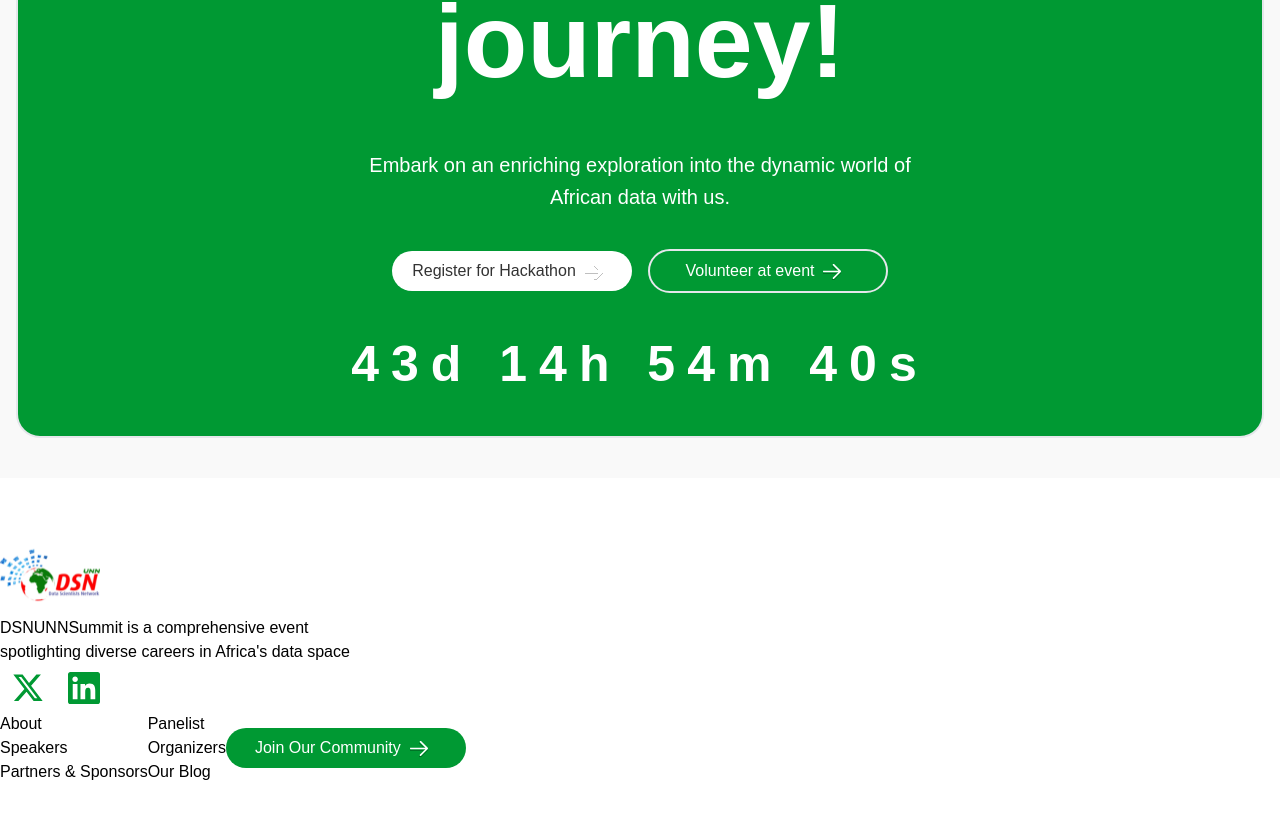
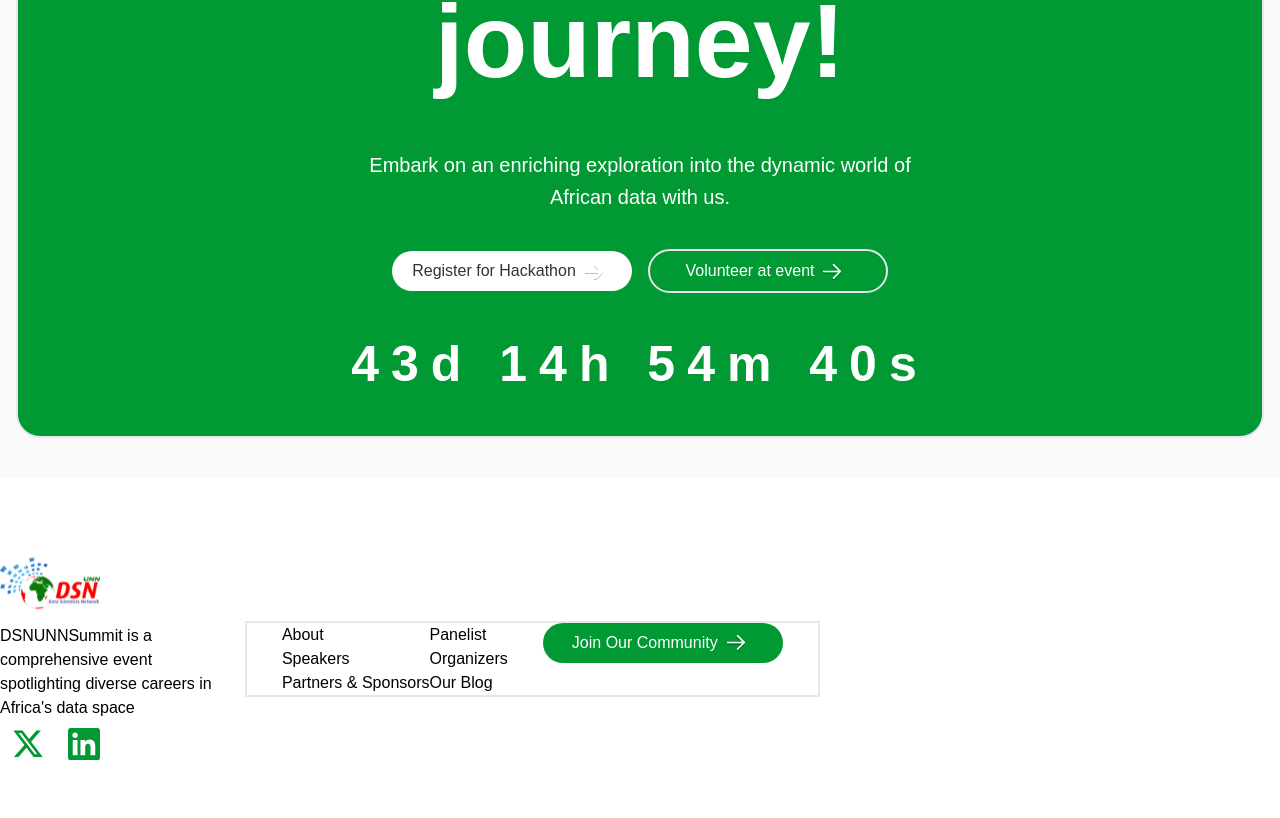
Before and after one commit to juverasworld/dsunnsumit, a Next.js app: page / in a window 1280 px wide. Shown: the part 5179-5997 px from the top of the page. Built offline with nearby package versions, Linux system fonts and the light colour scheme; a web font is replaced by a local one.

Commit message:
footer fixes

```diff
--- a/component/Footer.tsx
+++ b/component/Footer.tsx
@@ -1,10 +1,10 @@
-import React from 'react';
-import Link from 'next/link';
-import Image from 'next/image';
+import React from "react";
+import Link from "next/link";
+import Image from "next/image";
 const Footer: React.FC = () => {
   return (
-      <footer className="my-16 border-0">
-        <div className="">
+    <footer className="my-16 border-0 flex container mx-auto">
+      <div className="flex xl:flex-row  flex-col items-center xl:justify-evenly justify-start">
         <div className="my-2 mx-10 lg:mx-0 ">
           <Link
             href="/"
@@ -34,7 +34,7 @@ const Footer: React.FC = () => {
             />
           </p>
         </div>
-          <div className="flex xl:flex-row flex-col items-center ">
+        <div className="flex xl:flex-row flex-col w-full justify-evenly  mx-0 border-2">
           <div className="flex flex-row">
             <div className="flex flex-col">
               <Link href="/">About</Link>
@@ -49,7 +49,6 @@ const Footer: React.FC = () => {
           </div>
           <div className="flex ">
             <p className="">
-
               <button className="flex items-center justify-center whitespace-nowrap text-[#fff] bg-[#009933] rounded-3xl w-[240px]  px-[16px] py-[8px] text-[16px]">
                 Join Our Community
                 <Image
@@ -61,7 +60,6 @@ const Footer: React.FC = () => {
                 />
               </button>
             </p>
-
           </div>
         </div>
       </div>
```
Lines whose indentation alone changed are shown as unchanged.
